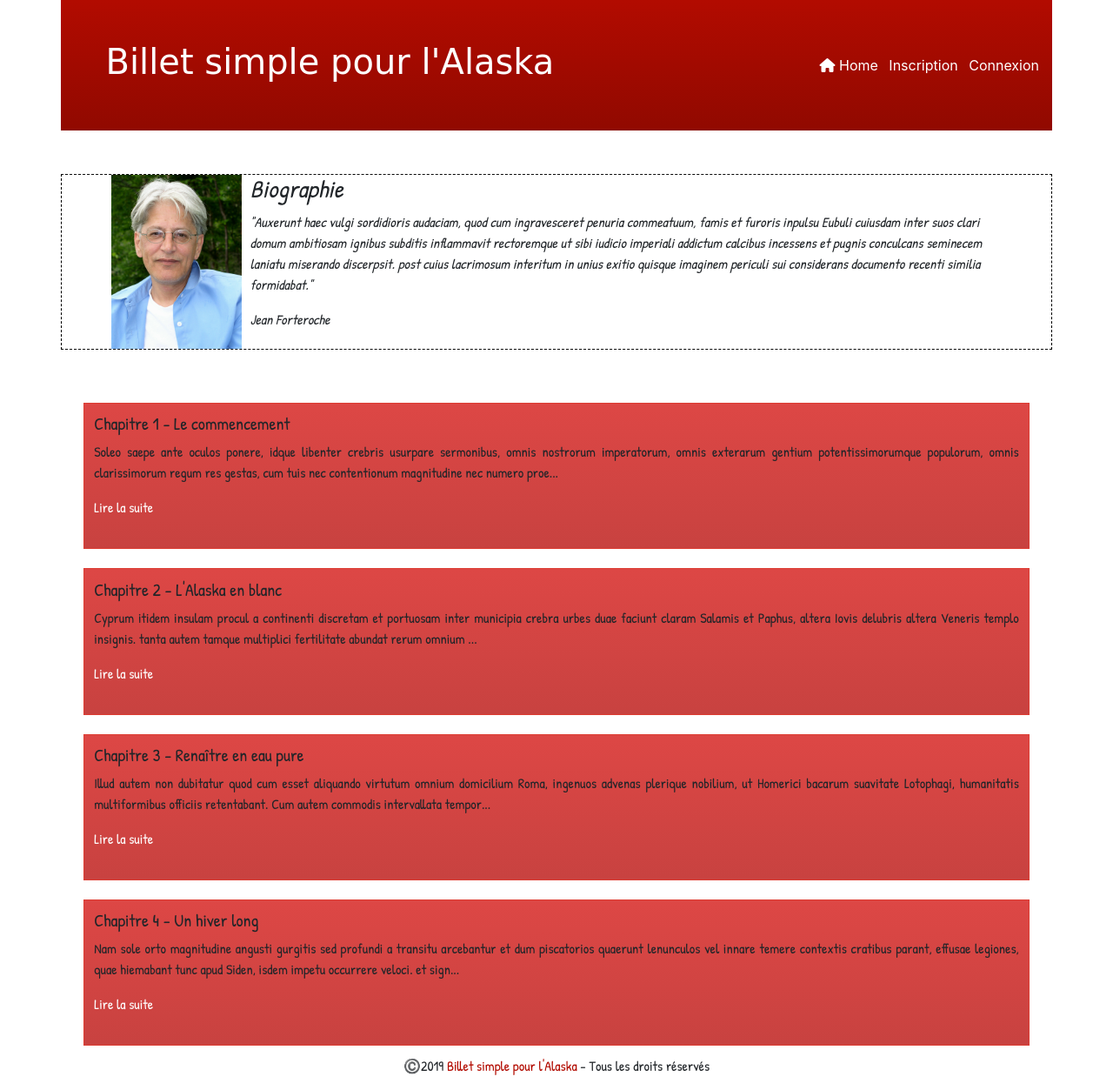
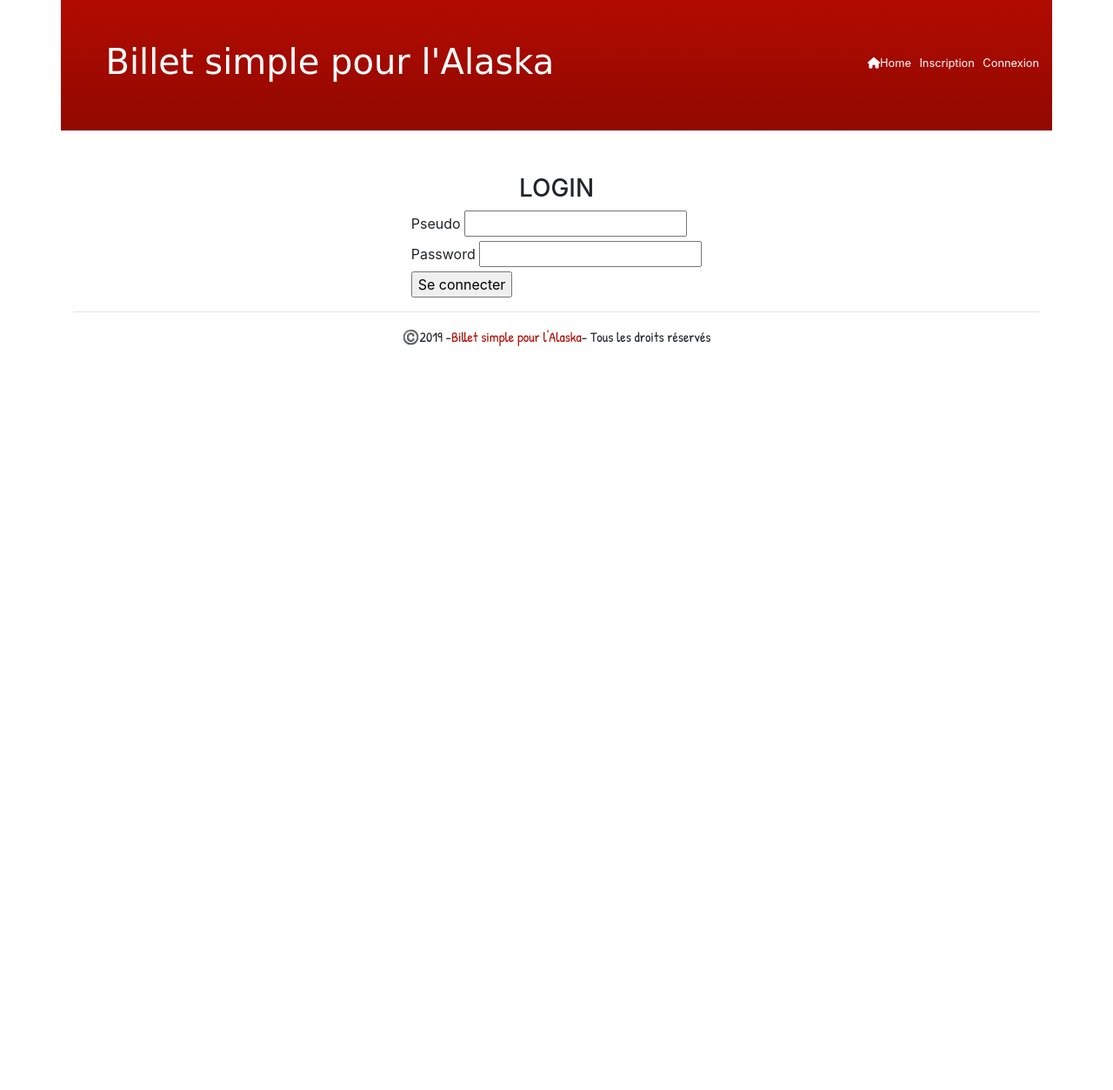
Before and after one commit to littleblackman/OCR-Projet4, a PHP site: page /index.php?login in a window 1280 px wide. Shown: the whole page at 87% size. After the commit the page ends 398 px from the top, so only its background shows below. Run offline with PHP 8.4, Linux system fonts and the light colour scheme; data comes from the database, SQL or seed files in the repository; some libraries are stand-ins or nearby versions; some web fonts are replaced.

Commit message:
Ajout login, logout, et signalement

```diff
--- a/controller/controller.php
+++ b/controller/controller.php
@@ -1,22 +1,45 @@
 <?php
 // Chargement des classes
-require_once('./model/PostManager.php');
-// require_once('model/CommentManager.php');
+require_once('model/PostManager.php');
+require_once('model/CommentManager.php');
+require_once('model/Session.php');
 
 function listPosts() {
     $postManager = new PostManager(); // Création d'un objet
     $posts = $postManager->getPosts(); // Appel d'une fonction de cet objet
 
-    require('./view/post-list.php');
+    require('view/post-list.php');
 }
 
 function post() {
     $postManager = new PostManager();
-    //$commentManager = new CommentManager();
+    $commentManager = new CommentManager();
 
     $post = $postManager->getPost($_GET['id']);
-    //$comments = $commentManager->getComments($_GET['id']);
+    $comments = $commentManager->getComments($_GET['id']);
 
-    require('./view/post-view.php');
+    require('view/post-view.php');
 }
+
+function addComment($comment, $id) {
+	$commentManager = new CommentManager();
+	$commentManager->pushComment($comment, $id);
+}
+
+function loginVerify($name, $pass) {
+	$session = new Session();
+	$session->login($name, $pass);
+}
+
+function logout() {
+	$_SESSION = array();
+	session_destroy();
+	header('Location: index.php');
+}
+
+function signaled($idComment, $idPost) {
+	$commentManager = new CommentManager();
+	$commentManager->signaledComment($idComment, $idPost);
+}
+
 ?>
--- a/index.php
+++ b/index.php
@@ -1,20 +1,78 @@
 <?php
 require('controller/controller.php');
+session_start();
 
 if (isset($_GET['action'])) {
-
-    // Lire un chapitre
+    // Ouvrir un post et ses commentaires
     if ($_GET['action'] == 'view') {
         if ((isset($_GET['id'])) && ($_GET['id'] > 0)) {
             post();
+        } else {
+            echo 'Erreur : aucun identifiant de billet envoyé';
+            echo '<a href="index.php"> Retourner à l\'accueil</a>';
         }
-        else {
-            echo 'Erreur : aucun identifiant de billet envoyé';
+    }
+    // Ajouter un commentaire
+    else if ($_GET['action'] == 'addComment') {
+        if (isset($_SESSION['id'])) {
+            if ((!empty($_POST['comment'])) && (isset($_GET['id']))) {
+                addComment($_POST['comment'], $_GET['id']);
+            } else {
+                echo 'Erreur : tous les champs ne sont pas remplis !';
+                echo '<a href="index.php"> Retourner à l\'accueil</a>';
+            }
+        } else {
+            echo 'Erreur : Vous devez être connecté !';
+            echo '<a href="index.php"> Retourner à l\'accueil</a>';
         }
     }
 
 }
 
+// LOGIN
+else if (isset($_GET['login'])) {
+    if (isset($_SESSION['id'])) {
+        echo 'Vous êtes déjà connecté !';
+    } else {
+        // login-view
+        if ((isset($_GET['login'])) && (isset($_GET['verify']))) {
+            if ((isset($_POST['login_name'])) && (isset($_POST['login_pass']))) {
+                loginVerify(($_POST['login_name']),($_POST['login_pass']));
+            }
+            else {
+                echo 'Erreur : tous les champs ne sont pas remplis !';
+                echo '<a href="index.php"> Retourner à l\'accueil</a>';
+            }
+        } else if (isset($_GET['login'])) {
+            require('view/login-view.php');
+        }
+    }
+}
+
+// LOGOUT
+else if (isset($_GET['logout'])) {
+    if (isset($_SESSION['id'])) {
+        logout();
+    } else {
+        echo 'Vous n\'êtes pas connecté !';
+        echo '<a href="index.php"> Retourner à l\'accueil</a>';
+    }
+}
+
+// SIGNALED
+else if (isset($_GET['signaled'])) {
+    if (isset($_SESSION['id'])) {
+        if ((($_GET['signaled']) >= 1) && (isset($_GET['id'])) && (($_GET['id']) >= 1)) {
+            signaled($_GET['signaled'], $_GET['id']);
+        } else {
+            echo 'Désolé, une erreur s\'est produite.';
+            echo '<a href="index.php"> Retourner à l\'accueil</a>';
+        }
+    } else {
+        echo 'Vous devez être connecté pour signaler un commentaire !';
+        echo '<a href="index.php"> Retourner à l\'accueil</a>';
+    }
+}
 else {
     listPosts();
 }
--- /dev/null
+++ b/model/Session.php
@@ -0,0 +1,33 @@
+<?php
+class Session {
+    public function login($name, $pass) {
+		$bdd = $this->dbConnect();
+		$req = $bdd->prepare('SELECT * FROM members WHERE name = :name');
+		$req->execute(array('name' => $name));
+		$resultat = $req->fetch();
+
+		// Comparaison du pass envoyé via le formulaire avec la base
+		$isPasswordCorrect = password_verify($pass, $resultat['password']);
+
+		if (!$resultat) {
+		    echo 'Mauvais identifiant ou mot de passe !';
+		    echo '<a href="index.php"> Retourner à l\'accueil</a>';
+		} else {
+		    if ($isPasswordCorrect) {
+		        session_start();
+		        $_SESSION['id'] = $resultat['id'];
+		        $_SESSION['name'] = $resultat['name'];
+		        $_SESSION['status'] = $resultat['moderator'];
+		        header('Location: index.php');
+		    }else {
+		        echo 'Mauvais identifiant ou mot de passe !';
+		        echo '<a href="index.php"> Retourner à l\'accueil</a>';
+		    }
+		}
+	}
+
+	private function dbConnect() {
+		$bdd = new PDO('mysql:host=localhost; dbname=myblog; charset=utf8', 'root', '', array(PDO::ATTR_ERRMODE => PDO::ERRMODE_EXCEPTION));
+		return $bdd;
+	}
+}
--- a/public/css/style.css
+++ b/public/css/style.css
@@ -15,6 +15,7 @@ h2 {
 .white {
 	color:white;
 }
+
 /* Présentation */
 #presentation-content {
 	border: 1px dashed black;
@@ -96,12 +97,40 @@ header {
 .lien-menu {
 	margin-left: 8px;
 }
+
+.menu label:hover {
+	cursor: pointer;
+}
+
+.menu form {
+	display:inline-block;
+	margin-left: 5px;
+	font-size: 0.8em;
+}
+
+.menu p {
+	display:block;
+}
 /* ################################################################################### */
 /*
 
 	-- POST-VIEW.PHP --
 
 */
+.comment {
+	background-color: rgba(17,17,17,0.1);
+	margin-bottom: 10px;
+}
+
+.comments form {
+	color: red;
+	font-size: 0.7em;
+	text-align: right;
+}
+
+.comments label:hover {
+	cursor: pointer;
+}
 /* ################################################################################### */
 /*
 
@@ -120,3 +149,16 @@ header {
 .ticket label:hover {
 	cursor: pointer;
 }
+/* ################################################################################### */
+/*
+
+	-- FOOTER.PHP --
+
+*/
+.footer form, p {
+	display:inline-block;
+}
+
+.footer label:hover {
+	cursor: pointer;
+}
--- a/view/footer.php
+++ b/view/footer.php
@@ -1,5 +1,5 @@
 <footer class="row justify-content-md-center">
 	<div class="footer text-center">
-		<p>©️2019 <a href="index.php" style="text-decoration: none; color:rgba(178, 11, 0);">Billet simple pour l'Alaska</a> - Tous les droits réservés</p>
+		<p>©️2019 -</p><form method="POST" action="index.php"><label style="color:rgba(178, 11, 0);"><input type="submit" style="display: none"/>Billet simple pour l'Alaska</label></form><p>- Tous les droits réservés</p>
 	</div>
 </footer>
--- a/view/header.php
+++ b/view/header.php
@@ -4,18 +4,22 @@
 	</div>
 	<div class="menu col-lg-4">
 		<?php
-			session_start();
 			if(isset($_SESSION['id'])) {
 				if ($_SESSION['status'] == true) {
 					echo '<p>Bienvenue, ' . $_SESSION['name'] . ' !</p>
-					<a href="/index.php" class="lien-menu" style="text-decoration: none; color:white"><i class="fas fa-home"></i> Home </a> <a href="/admin/admin.php" class="lien-menu" style="text-decoration: none; color:white">Administration</a> <a href="/member/logout_script.php" class="lien-menu" style="text-decoration: none; color:white">Déconnexion</a>';
+					<form method="POST" action="index.php"><label class="white"><input type="submit" style="display: none"/><i class="fas fa-home"></i>Home</label></form>
+					<form method="POST" action="index.php?admin"><label class="white"><input type="submit" style="display: none"/>Administration</label></form>
+					<form method="POST" action="index.php?logout"><label class="white"><input type="submit" style="display: none"/>Déconnexion</label></form>';
 				} else {
-					echo '<p>Bienvenue, ' . $_SESSION['name'] . ' !</p><a href="/index.php" class="lien-menu" style="text-decoration: none; color:white"><i class="fas fa-home"></i> Home </a> <a href="/member/logout_script.php" class="lien-menu" style="text-decoration: none; color:white">Déconnexion</a>';
+					echo '<p>Bienvenue, ' . $_SESSION['name'] . ' !</p>
+					<form method="POST" action="index.php"><label class="white"><input type="submit" style="display: none"/><i class="fas fa-home"></i>Home</label></form>
+					<form method="POST" action="index.php?logout"><label class="white"><input type="submit" style="display: none"/>Déconnexion</label></form>';
 				}
 			} else {
 				echo
-					'<a href="/index.php" class="lien-menu" style="text-decoration: none; color:white"><i class="fas fa-home"></i> Home </a>
-					<a href="/subscribe.php" class="lien-menu" style="text-decoration: none; color:white">Inscription</a> <a href="/login.php" class="lien-menu" style="text-decoration: none; color:white">Connexion</a>';
+					'<form method="POST" action="index.php"><label class="white"><input type="submit" style="display: none"/><i class="fas fa-home"></i>Home</label></form>
+					<form method="POST" action="index.php?subscribe&load"><label class="white"><input type="submit" style="display: none"/>Inscription</label></form>
+					<form method="POST" action="index.php?login"><label class="white"><input type="submit" style="display: none"/>Connexion</label></form>';
 			}
 		?>
 	</div>
--- /dev/null
+++ b/view/login-view.php
@@ -0,0 +1,28 @@
+<?php
+	ob_start();
+?>
+
+<center><h3>LOGIN</h3></center>
+	<section id="login" class="row justify-content-md-center">
+		<div class="login">
+			<form action="index.php?login&amp;verify" method="post" class="login">
+				<div class="login">
+					<label for="login_name">Pseudo</label>
+					<input type="text" name="login_name" id="login_name" required>
+				</div>
+				<div class="login">
+					<label for="login_pass">Password</label>
+					<input type="password" name="login_pass" id="login_pass" required>
+				</div>
+				<div class="login">
+					<input type="submit" value="Se connecter">
+				</div>
+			</form>
+		</div>
+	</section>
+<hr>
+
+<?php
+	$content = ob_get_clean();
+	require('template.php');
+?>
--- a/view/post-list.php
+++ b/view/post-list.php
@@ -28,6 +28,7 @@
 			?>
 </section>
 
-<?php $content = ob_get_clean(); ?>
-
-<?php require('template.php'); ?>
+<?php
+	$content = ob_get_clean();
+	require('template.php');
+?>
```
Also changed, not shown: model/CommentManager.php (added, +44 -0 lines), view/post-view.php (+34 -10 lines).
